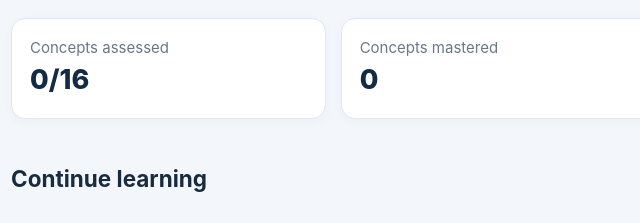
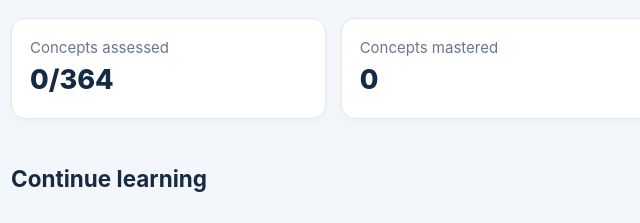
Before and after one commit to mcusimanana2795-source/genius-minds-learning-platform, a plain HTML site: page index.html in a window 1280 px wide. Shown: the part 229-452 px from the top of the page, 267-907 px from the left. Drawn offline with Linux system fonts and the light colour scheme.

Commit message:
Load Grade 3–7 term curriculum map

```diff
--- a/index.html
+++ b/index.html
@@ -322,4 +322,5 @@ view('home');
  let style=document.createElement('style');style.textContent=css;document.head.appendChild(style);
 })();
 </script>
+<script src="curriculum.js"></script>
 </body></html>
```
